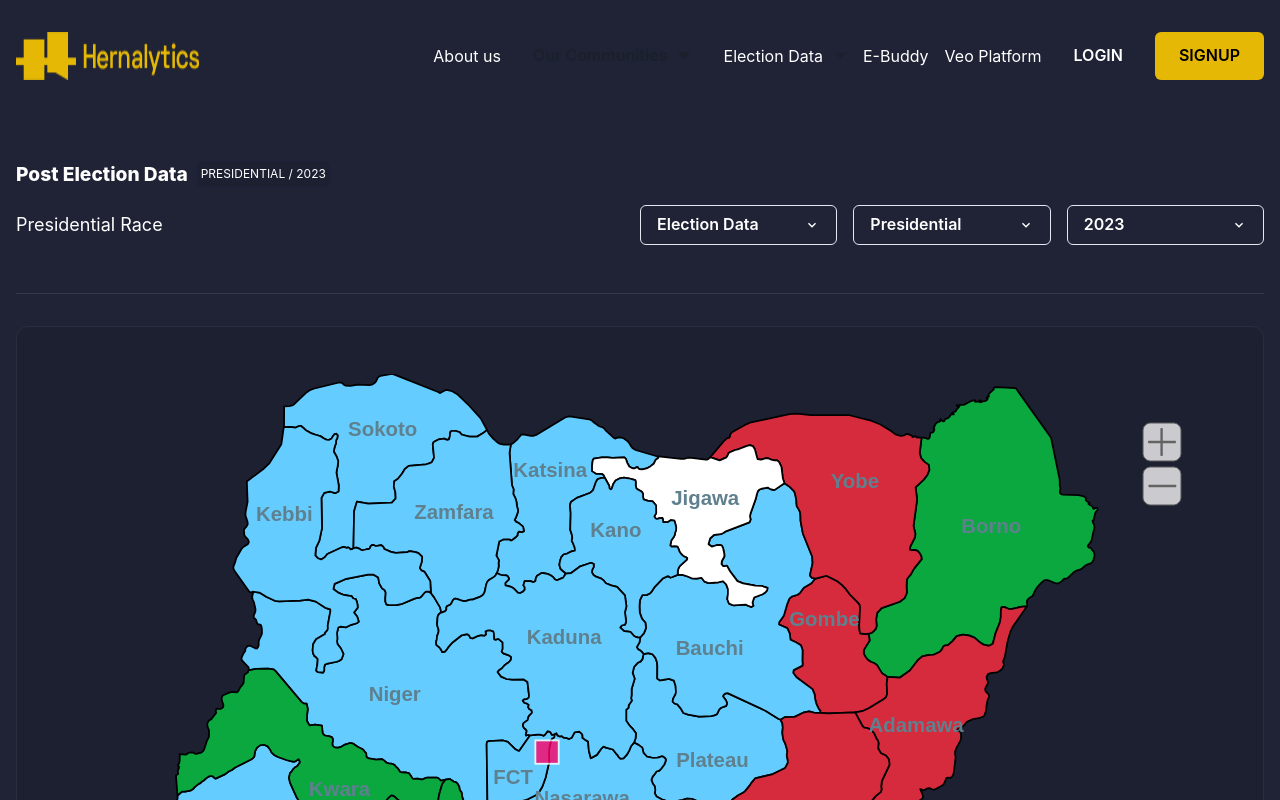
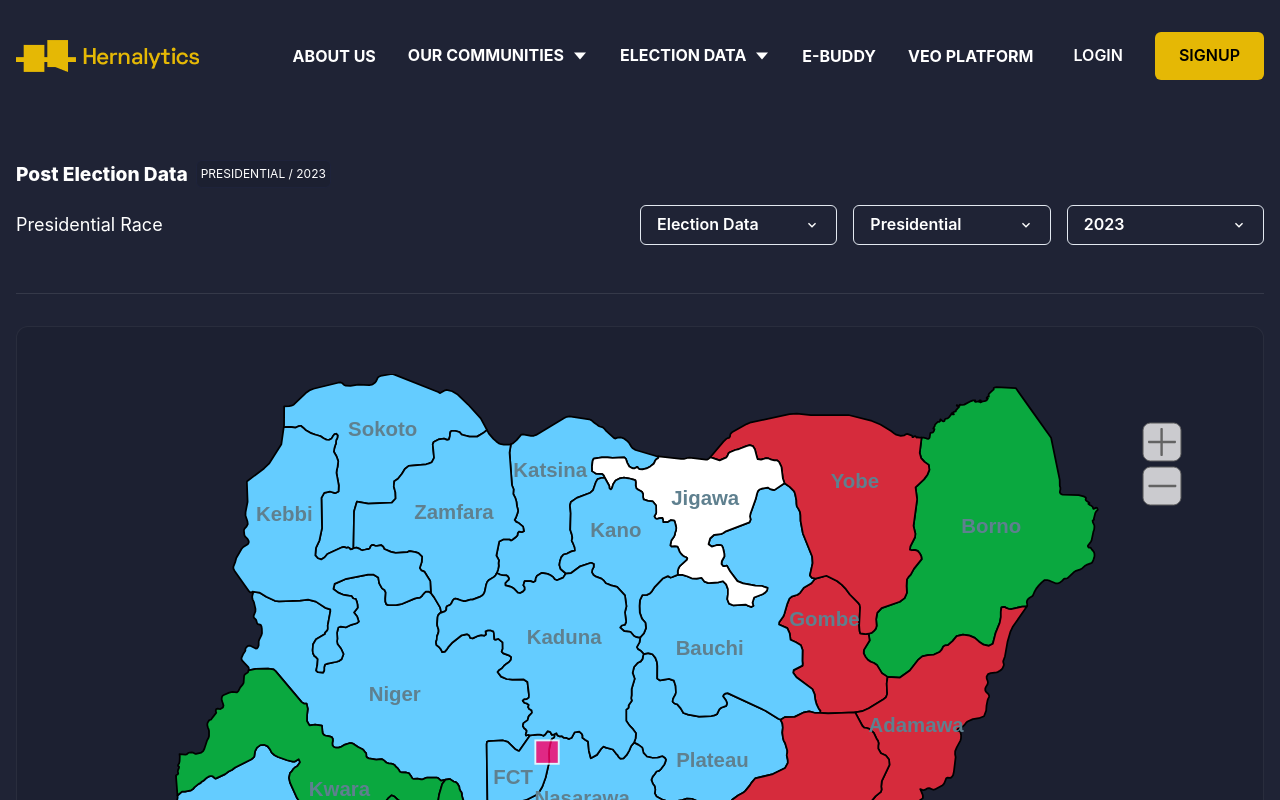
Before and after one commit to Okoli-Ryan/Abstract-Test1, a React (Vite) app: page / in a window 1280 px wide. Built offline with nearby package versions, Linux system fonts and the light colour scheme.

Commit message:
header style

```diff
--- a/src/features/Header/Header.data.tsx
+++ b/src/features/Header/Header.data.tsx
@@ -4,7 +4,11 @@ import { ElectionDataHeader, OurCommunities } from "./components";
 
 export const NavLinks = [
 	{
-		component: <Link>About us</Link>,
+		component: (
+			<Link textTransform="uppercase" fontWeight="bold">
+				About us
+			</Link>
+		),
 	},
 	{
 		component: <OurCommunities />,
@@ -13,9 +17,17 @@ export const NavLinks = [
 		component: <ElectionDataHeader />,
 	},
 	{
-		component: <Link>E-Buddy</Link>,
+		component: (
+			<Link textTransform="uppercase" fontWeight="bold">
+				E-Buddy
+			</Link>
+		),
 	},
 	{
-		component: <Link>Veo Platform</Link>,
+		component: (
+			<Link textTransform="uppercase" fontWeight="bold">
+				Veo Platform
+			</Link>
+		),
 	},
 ];
--- a/src/features/Header/Header.tsx
+++ b/src/features/Header/Header.tsx
@@ -1,4 +1,4 @@
-import { Button, Flex, Image } from "@chakra-ui/react";
+import { Box, Button, Flex, Image } from "@chakra-ui/react";
 
 import Logo from "../../assets/images/Logo.png";
 import { NavLinks } from "./Header.data";
@@ -6,24 +6,24 @@ import { NavLinks } from "./Header.data";
 export default function Header() {
 	return (
 		<Flex justifyContent="space-between" py="8">
-			<Image src={Logo} />
+			<Image src={Logo} objectFit="contain" />
 			<Flex gap={2} alignItems="center">
 				<Flex gap={4} alignItems="center">
 					{NavLinks.map(({ component }) => (
-						<>{component}</>
+						<Box px={2}>{component}</Box>
 					))}
 				</Flex>
 				<Button
 					variant="ghost"
 					color="white"
-					px="6"
+					p="6"
 					textTransform="uppercase"
 					_hover={{
 						bg: "gray.600",
 					}}>
 					Login
 				</Button>
-				<Button textTransform="uppercase" px="6" py="6" bg="brand.yellow" color="black">
+				<Button textTransform="uppercase" p="6" bg="brand.yellow" color="black">
 					Signup
 				</Button>
 			</Flex>
--- a/src/features/Header/components/ElectionDataHeader.tsx
+++ b/src/features/Header/components/ElectionDataHeader.tsx
@@ -1,6 +1,6 @@
 import { IoCaretDownSharp } from "react-icons/io5";
 
-import { Flex, Text } from "@chakra-ui/react";
+import { Button } from "@chakra-ui/react";
 
 import { Menu } from "../../../components";
 
@@ -8,15 +8,17 @@ export function ElectionDataHeader() {
 	return (
 		<Menu>
 			<Menu.Button
-				as={"div"}
+				as={Button}
+				color="white"
+				fontWeight="bold"
+				textTransform="uppercase"
+				rightIcon={<IoCaretDownSharp />}
 				borderWidth={0}
+				px={0}
 				_hover={{
-					bg: "brand.dark",
+					bg: "unset",
 				}}>
-				<Flex alignItems="center" gap={2}>
-					<Text>Election Data</Text>
-					<IoCaretDownSharp />
-				</Flex>
+				Election Data
 			</Menu.Button>
 			<Menu.List>
 				<Menu.ItemLight>Election Day Live Updates</Menu.ItemLight>
--- a/src/features/Header/components/OurCommunities.tsx
+++ b/src/features/Header/components/OurCommunities.tsx
@@ -24,7 +24,16 @@ export function OurCommunities() {
 		<>
 			<Popover>
 				<PopoverTrigger>
-					<Button variant="ghost" rightIcon={<IoCaretDownSharp />}>
+					<Button
+						variant="ghost"
+						color="white"
+						fontWeight="bold"
+						textTransform="uppercase"
+						px={0}
+						_hover={{
+							bg: "unset",
+						}}
+						rightIcon={<IoCaretDownSharp />}>
 						Our Communities
 					</Button>
 				</PopoverTrigger>
```
